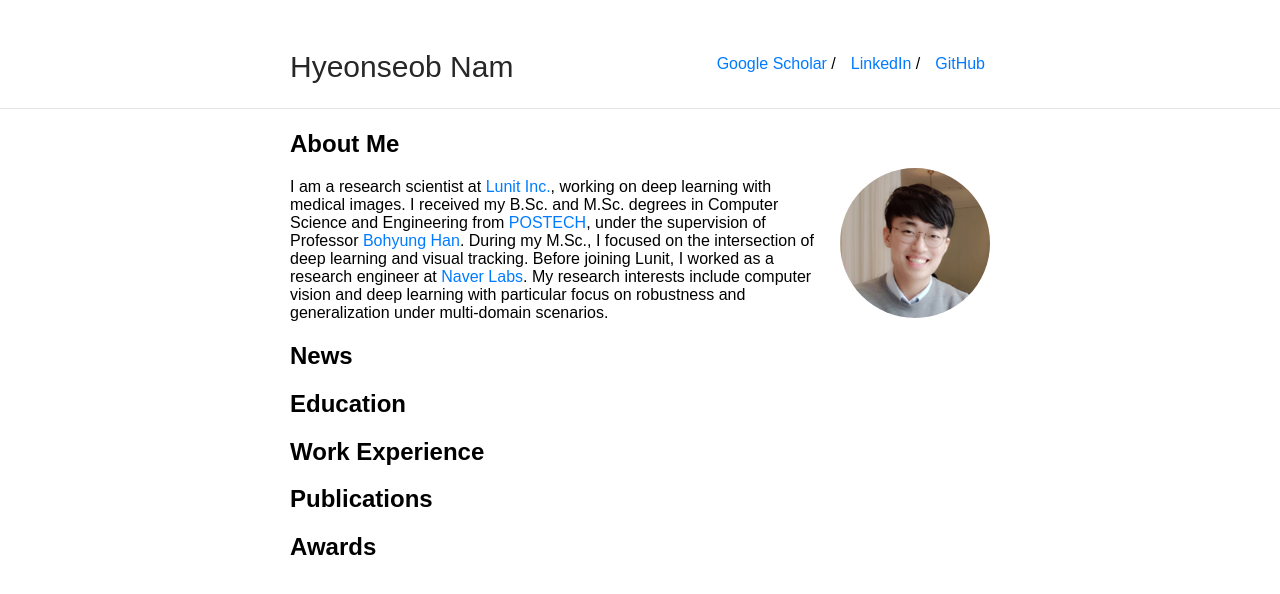
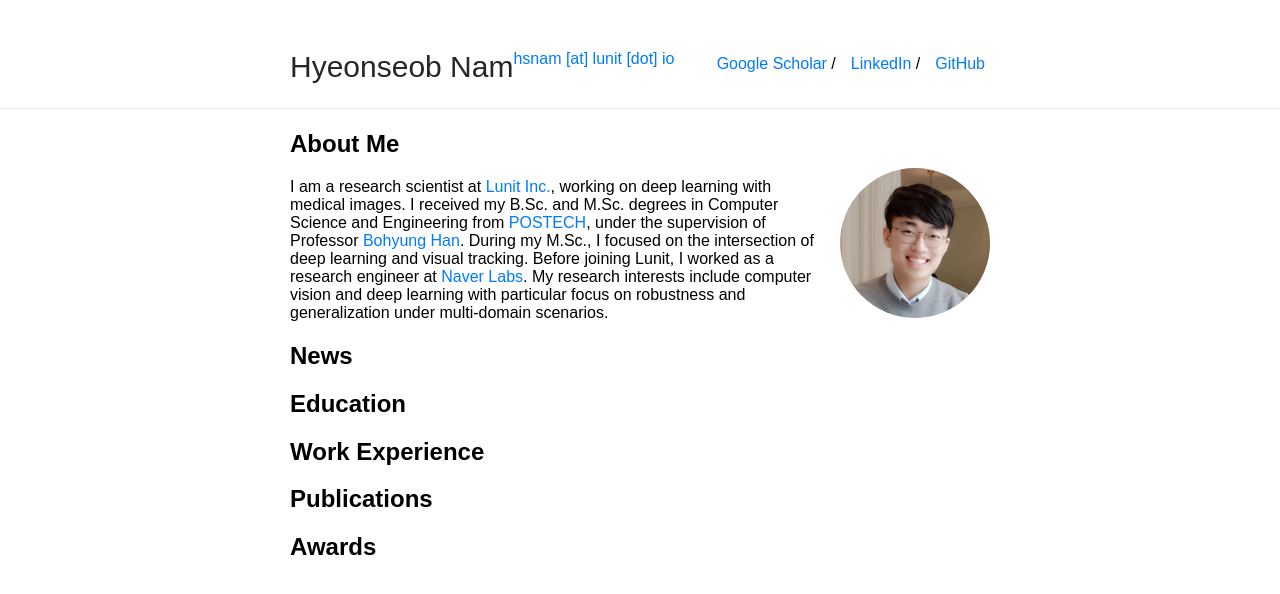
Before and after one commit to gholste/hyeonseobnam.github.io, a Jekyll site: the page built from index.md, in a window 1280 px wide. Shown: the top 594 px of the page. Built offline with Jekyll 4.4.1, drawn with Linux system fonts in a browser that asks for light colours.

Commit message:
Update _config.yml

```diff
--- a/_config.yml
+++ b/_config.yml
@@ -1,6 +1,7 @@
 title: Hyeonseob Nam
 url: "https://hyeonseobnam.github.io"
 baseurl: ""
+email: "hsnam [at] lunit [dot] io"
 
 markdown: kramdown
 
```
